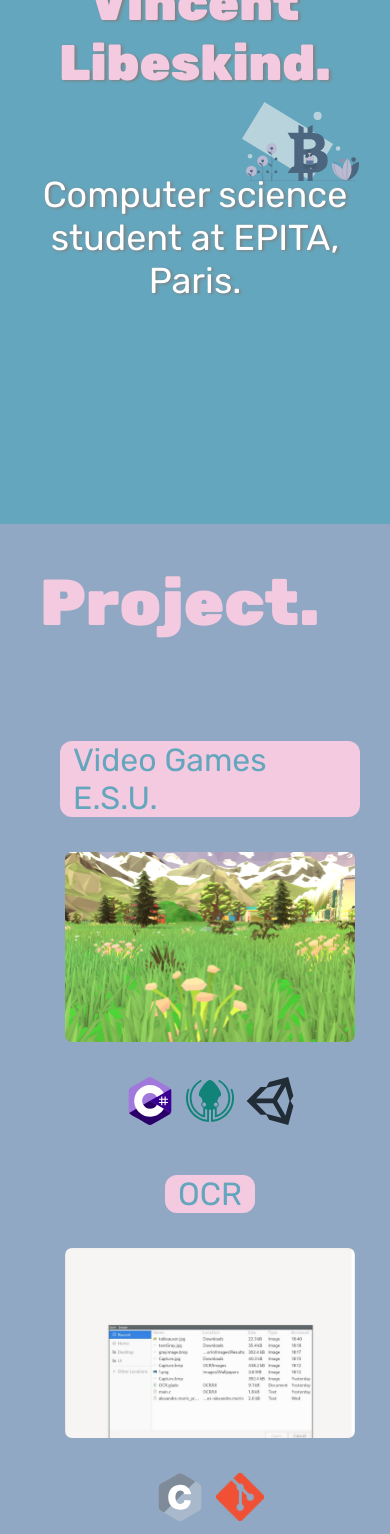
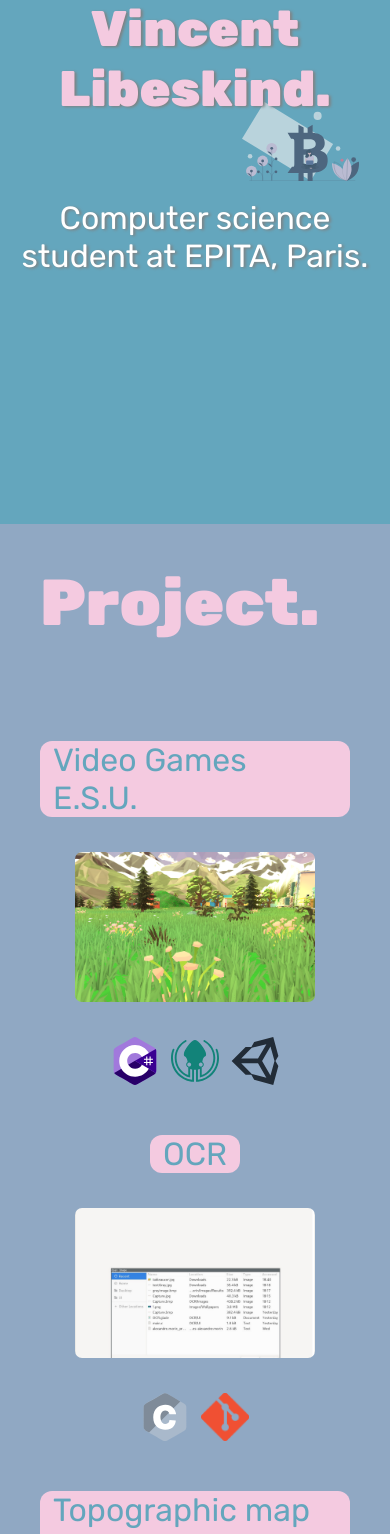
Before and after one commit to VincentKobz/vincentlibeskind-portfolio, a React (Create React App) app: page / in a window 390 px wide. Shown: the part 320-1854 px from the top of the page. Built offline with nearby package versions, Linux system fonts and the light colour scheme; no server answers; the HTML template or start-up script is replaced by a standard one.

Commit message:
fix wrong padding and size for mobile devices

```diff
--- a/src/pages/GithubStat.js
+++ b/src/pages/GithubStat.js
@@ -57,7 +57,7 @@ function GithubStat() {
     sr.reveal('.github .projectTitle', {});
     sr.reveal('.github .element', {});
     getGithubStat();
-    setTimeout(() => { getGithubStatUser(); }, 100);
+    setTimeout(() => { getGithubStatUser(); }, 300);
   }, []);
 
   return (
--- a/src/styles/Contact.css
+++ b/src/styles/Contact.css
@@ -22,3 +22,9 @@
     margin-top: 40px;
     margin-bottom: 40px;
 }
+
+@media (max-width: 400px) {
+    .contact .contactTitle {
+        font-size: 60px;
+    }
+}
--- a/src/styles/Header.css
+++ b/src/styles/Header.css
@@ -87,4 +87,10 @@
         padding: 10px;
         padding-bottom: 30px;
     }
+
+    .title .infoMe {
+        padding-left: 10px;
+        padding-right: 10px;
+        font-size: 32px;
+    }
 }
--- a/src/styles/Project.css
+++ b/src/styles/Project.css
@@ -23,4 +23,12 @@
     .project .projectContainer {
         flex-direction: column;
     }
+
+    .project .projectContainer {
+        display: flex;
+        align-items: center;
+        justify-content: center;
+        flex-wrap: wrap;
+        margin: 35px;
+    }
 }
--- a/src/styles/ProjectCard.css
+++ b/src/styles/ProjectCard.css
@@ -121,3 +121,32 @@
         font-size: 25px;
     }
 }
+
+@media (max-width: 500px) {
+    .containerCard {
+        margin-left: 5px;
+        margin-right: 5px;
+    }
+
+    .buttonCard {
+        width: 250px;
+        height: 160px;
+    }
+
+    .buttonCard:hover .secondImg {
+        height: 160px;
+    }
+
+    .buttonCard .secondImg {
+        width: 250px;
+    }
+
+    .buttonCard .buttonCardTextPlus {
+        margin-bottom: 8%;
+        font-size: 18px;
+    }
+
+    .buttonCard .buttonCardText {
+        font-size: 22px;
+    }
+}
```
Also changed, not shown: package.json (+13 -1 lines), 1 other file (tests, documents, lock files or other folders).
